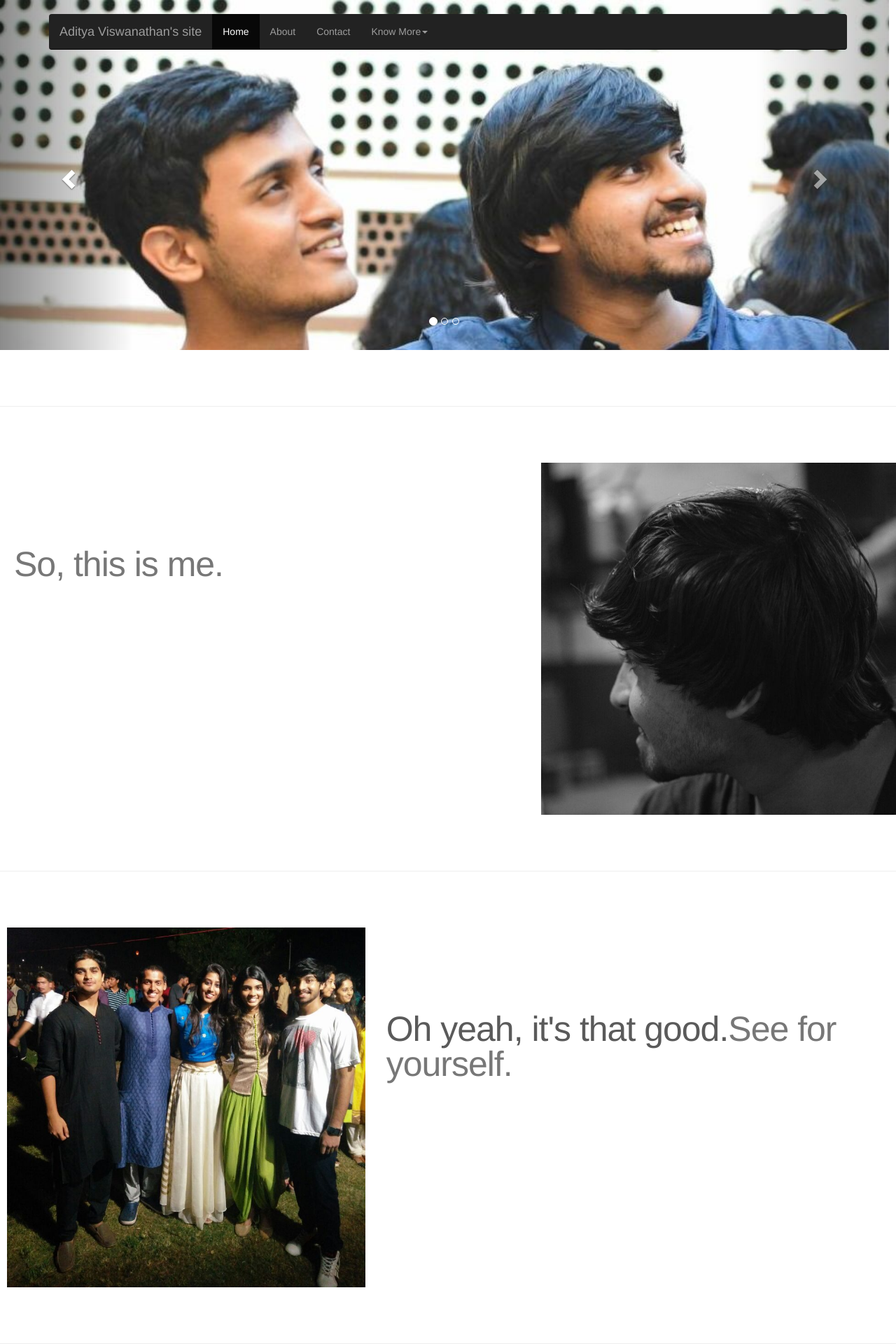
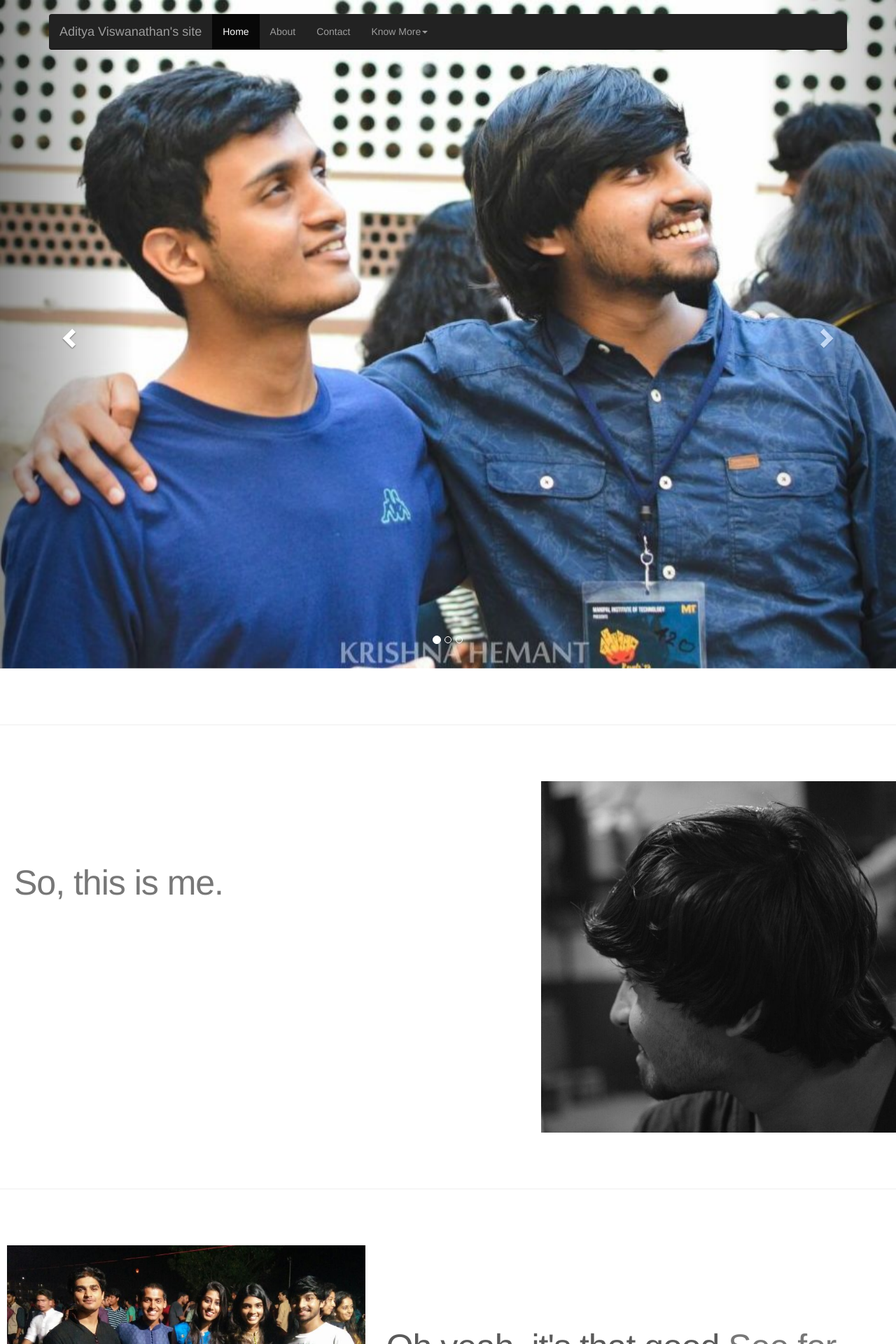
Before and after one commit to adityavis06/adityavis06.github.io, a Jekyll site: the page index.html, which Jekyll copies as it is, in a window 1280 px wide. Shown: the top 1920 px of the page at 70% size. Built offline with Jekyll 4.4.1, drawn with Linux system fonts in a browser that asks for light colours; nearby versions of some CDN libraries; library files that are not in the unit come from our copies.

Commit message:
Update carousel.css

```diff
--- a/css/carousel.css
+++ b/css/carousel.css
@@ -39,8 +39,8 @@ body {
 
 /* Carousel base class */
 .carousel {
-  height: 500px;
-  width:1270px;
+  height: auto;
+  width:auto;
   margin-bottom: 30px;
   text-align: center
 }
@@ -55,7 +55,7 @@ body {
   background-size: cover;
 }
 .carousel .item {
-  height: 500px;
+  height: auto;
   background-color: #777;
   text-align: center
 }
```
